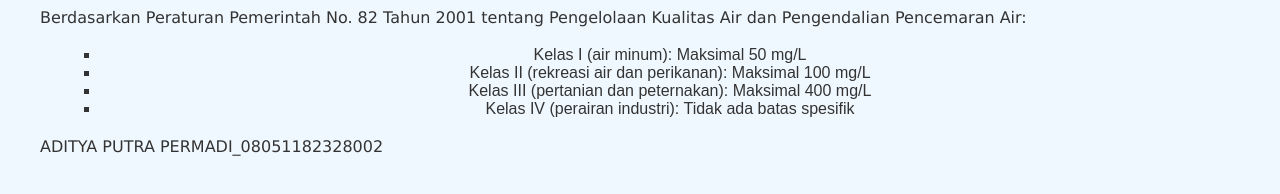
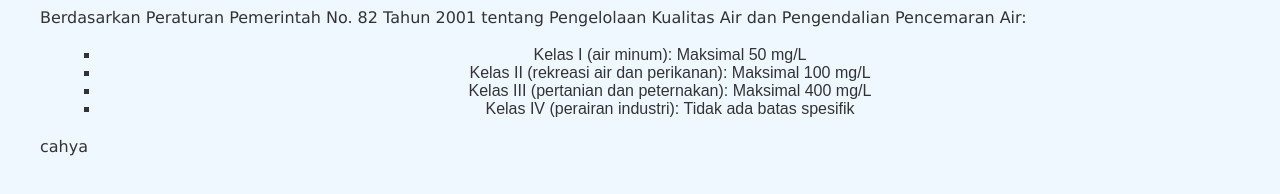
Before and after one commit to bakayaro571/web-gis-, a plain HTML site: page index.html in a window 1280 px wide. Shown: the part 3298-3492 px from the top of the page. Drawn offline with nearby package versions, Linux system fonts and the light colour scheme.

Commit message:
Update and rename Hosting dan domain.html to index.html

```diff
--- a/Hosting dan domain.html
+++ b/index.html
@@ -320,6 +320,6 @@
 </body>
 </html>
 
-<p>ADITYA PUTRA PERMADI_08051182328002</p>
+<p>cahya</p>
 </body>
 </html>
```
